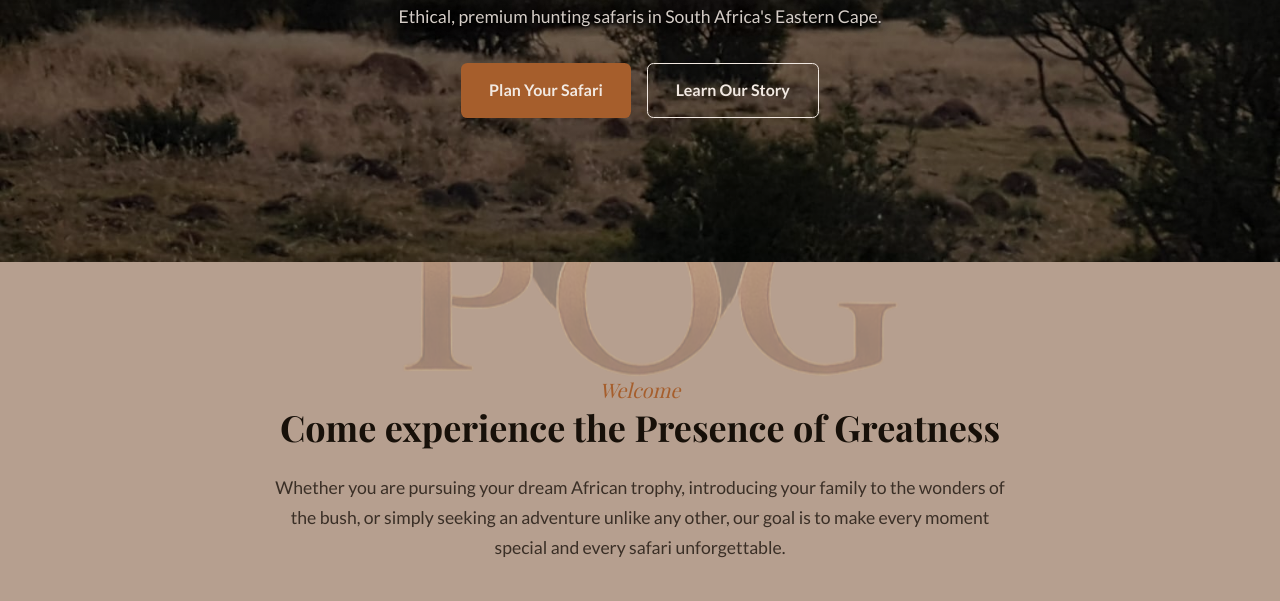
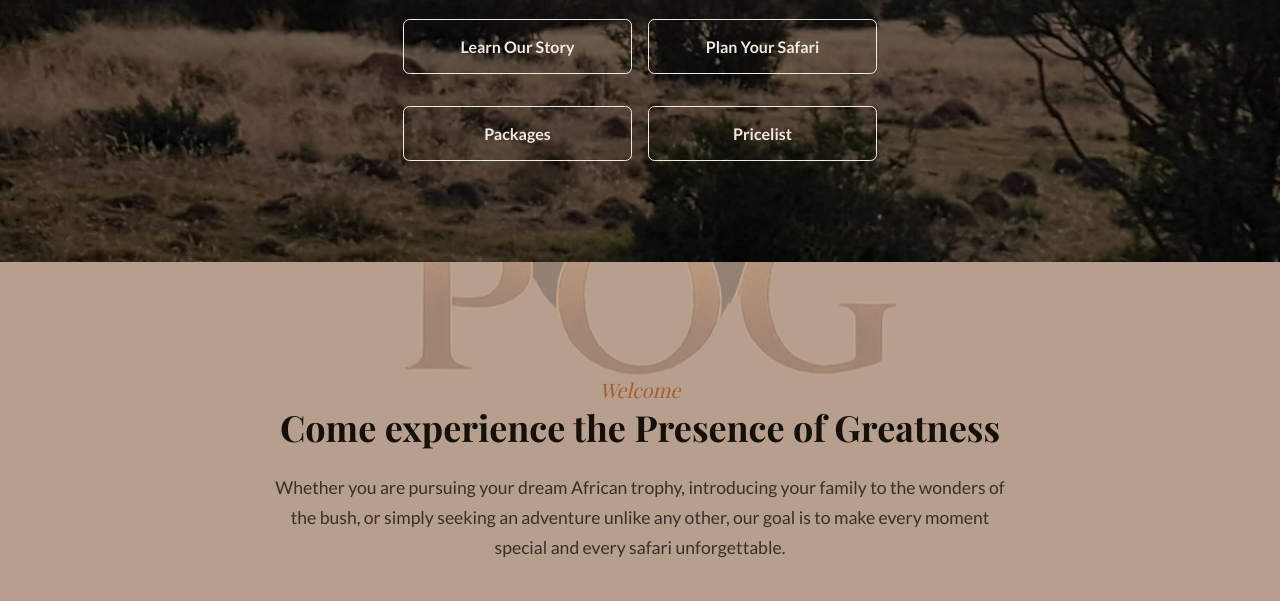
Before and after one commit to jkherselman-cmyk/pog, a plain HTML site: page index.html in a window 1280 px wide. Shown: the part 499-1100 px from the top of the page. Drawn offline with nearby package versions, Linux system fonts and the light colour scheme.

Commit message:
Packages and Pricelist update

```diff
--- a/index.html
+++ b/index.html
@@ -26,8 +26,12 @@
     <h1>Arrive as a guest.<br>Hunt among friends.<br>Leave as family.</h1>
     <p>Ethical, premium hunting safaris in South Africa's Eastern Cape.</p>
     <div class="cta">
-      <a class="btn btn-gold btn-lg" href="contact.html">Plan Your Safari</a>
-      <a class="btn btn-outline btn-lg" href="about.html">Learn Our Story</a>
+      <a class="btn btn-outline btn-lg" style="width:40%" href="about.html">Learn Our Story</a>
+      <a class="btn btn-outline btn-lg" style="width:40%" href="contact.html">Plan Your Safari</a>
+    </div>
+    <div class="cta">
+      <a class="btn btn-outline btn-lg" style="width:40%" href="assets/POG Packages 2027.pdf" target="_blank">Packages</a>
+      <a class="btn btn-outline btn-lg" style="width:40%" href="assets/POG 2027 Pricelist.pdf" target="_blank">Pricelist</a>
     </div>
   </div>
 </section>
```
Also changed, not shown: contact.html (+1 -1 lines), packages.html (+2 -2 lines), 2 other files.
